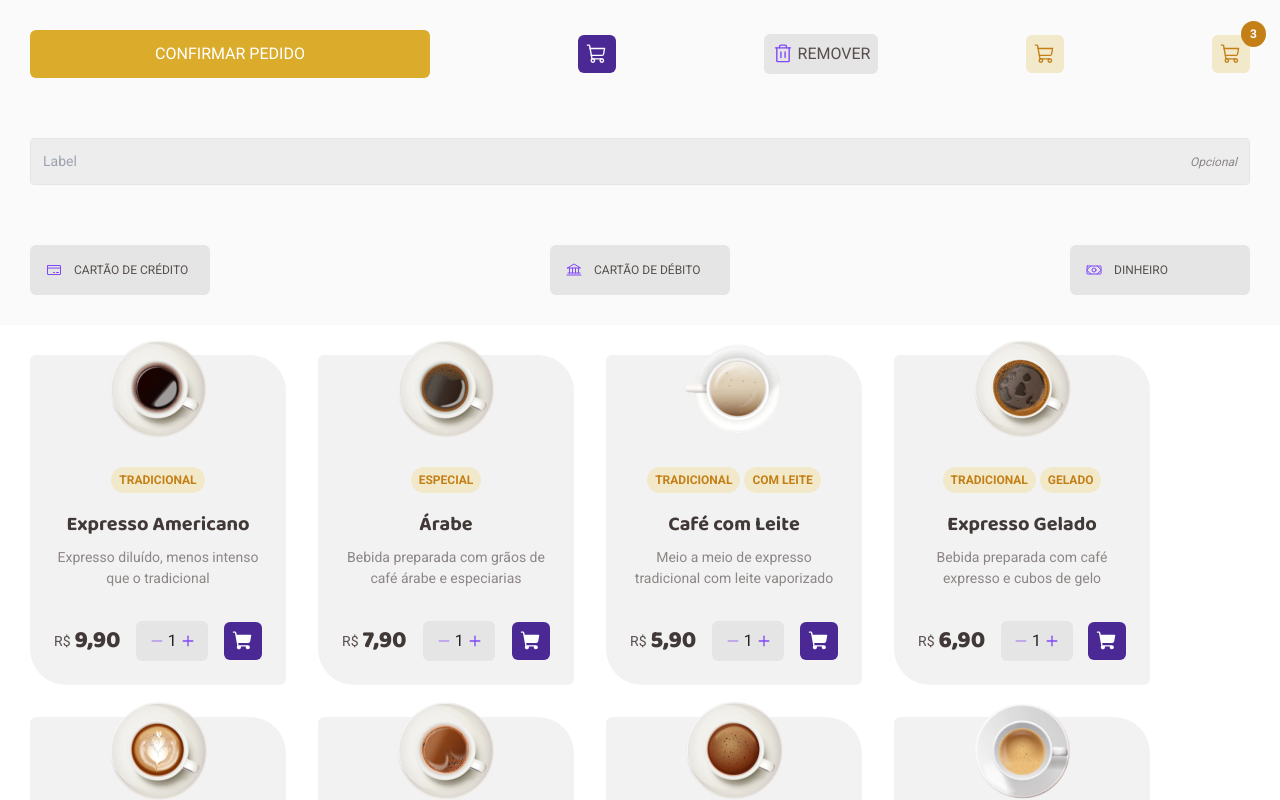
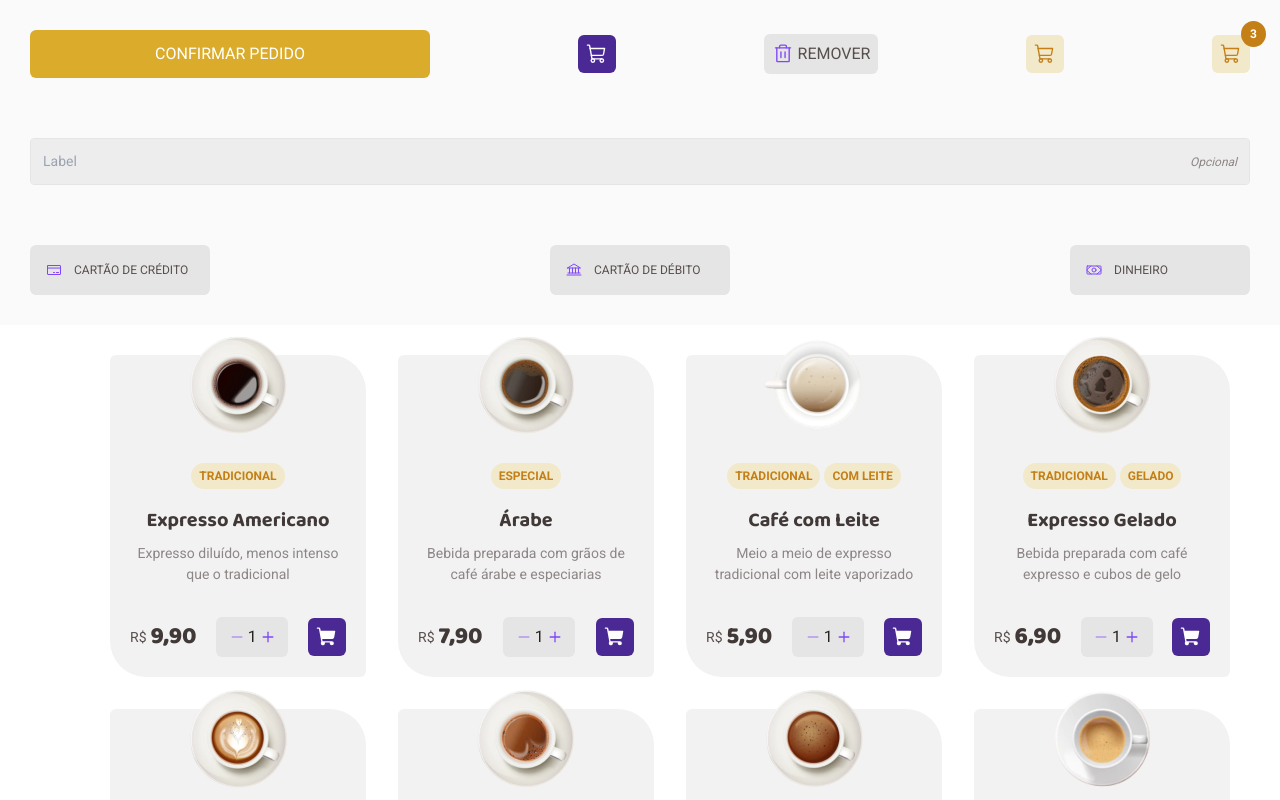
Before and after one commit to alex-britto/PDCoffe, a React (Vite) app: page / in a window 1280 px wide. Shown: the top 800 px of the page. Built offline with nearby package versions, Linux system fonts and the light colour scheme; data requests are answered from the project's data file.

Commit message:
feat: improve code and move db.json to src/mocks

```diff
--- a/package.json
+++ b/package.json
@@ -7,7 +7,7 @@
     "dev": "vite",
     "build": "tsc && vite build",
     "preview": "vite preview",
-    "server": "json-server --watch db.json"
+    "server": "json-server --watch src/mocks/db.json"
   },
   "dependencies": {
     "axios": "^1.2.3",
--- a/src/App.tsx
+++ b/src/App.tsx
@@ -11,6 +11,7 @@ import {
 } from "./components";
 
 import { useEffect, useState } from "react";
+
 import { Coffee } from "./@types/coffee";
 import { api } from "./services/api";
 import { defaultTheme } from "./styles/themes";
@@ -129,6 +130,7 @@ const CoffeesContainer = styled.div`
   width: 100%;
   max-width: 1120px;
   padding: 30px;
+  margin: 0 auto;
 
   @media (max-width: 768px) {
     grid-template-columns: repeat(2, 1fr);
--- a/src/components/CardCoffee/index.tsx
+++ b/src/components/CardCoffee/index.tsx
@@ -19,12 +19,12 @@ interface CardCoffeeProps {
 }
 
 export function CardCoffee({
-  coffee: { title, description, price, typeTags, imageUrl },
+  coffee: { title, description, price, imageUrl, typeTags },
 }: CardCoffeeProps) {
   const [quantity, setQuantity] = useState(1);
 
   function handleAddToCart() {
-    console.log("Adicionado ao carrinho!");
+    alert(`Você adicionou ${quantity}x o ${title} ao carrinho!`);
   }
 
   return (
--- a/src/components/CardCoffee/styles.ts
+++ b/src/components/CardCoffee/styles.ts
@@ -4,7 +4,7 @@ export const CardContainer = styled.div`
   width: 256px;
   background: ${({ theme }) => theme.colors.base.card};
   border-radius: 6px 36px;
-  padding: 8px;
+  padding: 4px;
 `;
 
 export const CardCoffeeImage = styled.div`
```
Also changed, not shown: src/mocks/db.json (renamed from db.json).
